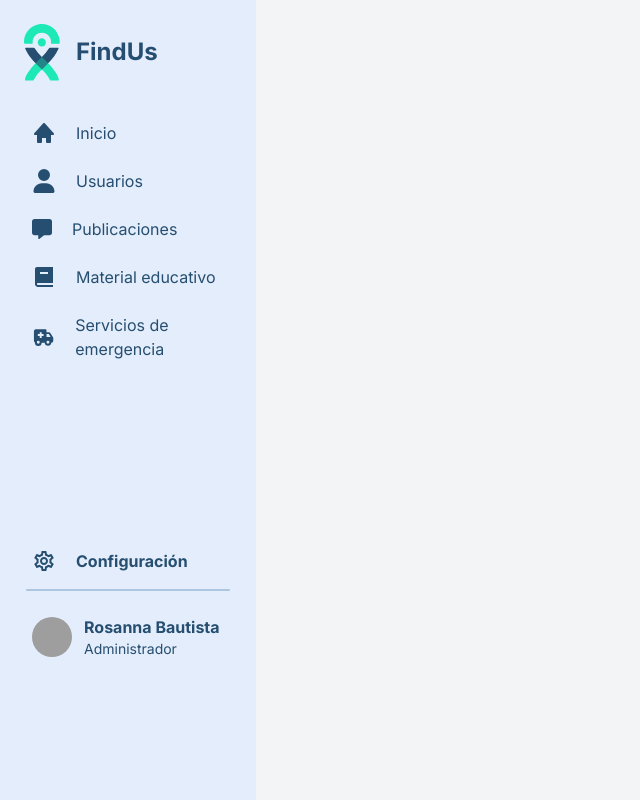
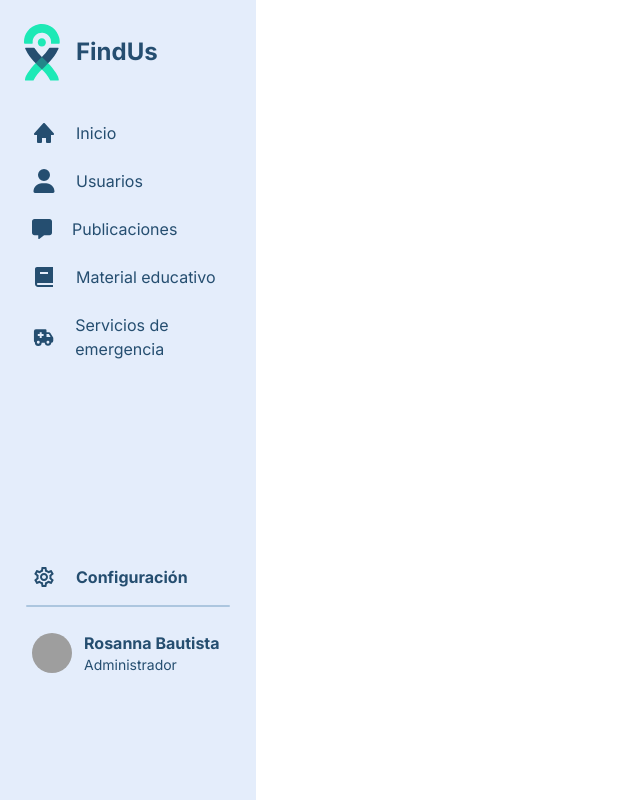
Before and after one commit to LuisElPoti/BackOffice-FindUs, a Next.js app: page / in a window 1280 px wide. Shown: the whole page, without its empty margins (0-640 px from the left). Built offline with nearby package versions, Linux system fonts and the light colour scheme; grey boxes are pictures that could not be loaded.

Commit message:
SideBar Terminado Final

```diff
--- a/src/app/components/sidebar.js
+++ b/src/app/components/sidebar.js
@@ -14,8 +14,8 @@ export default function SideBar() {
     }
 
     return (
-        <div className="min-h-screen bg-gray-100 text-gray-900 flex items-start">
-            {/* <div className="max-w-screen-xl m-0 sm:m-10 bg-white shadow sm:rounded-lg flex flex-1"> */}
+        //<div className="min-h-screen bg-gray-100 text-gray-900 flex items-start">
+            //<div className="max-w-screen-xl m-0 sm:m-10 bg-white shadow sm:rounded-lg flex flex-1">
                 <div className="w-1/5 bg-blueSidebar min-h-screen flex flex-col items-start py-6 pb-10">
                     <div className="flex items-center ml-6 mb-7">
                         <img
@@ -46,7 +46,7 @@ export default function SideBar() {
                             <BiSolidAmbulance className="w-6 h-6 ml-8"></BiSolidAmbulance>
                             <h4 className="ml-5">Servicios de emergencia</h4>
                         </div>
-                        <div className="w-full text-customBlue flex items-center pt-44">
+                        <div className="w-full text-customBlue flex items-center pt-48">
                             <MdOutlineSettings className="w-6 h-6 ml-8"></MdOutlineSettings>
                             <h4 className="ml-5 font-bold">Configuración</h4>
                         </div>
@@ -59,7 +59,7 @@ export default function SideBar() {
                             </div>
                         </div>
                 </div>
-            {/* </div> */}
-        </div>
+            //</div>
+        //</div>
     );
 }
```
